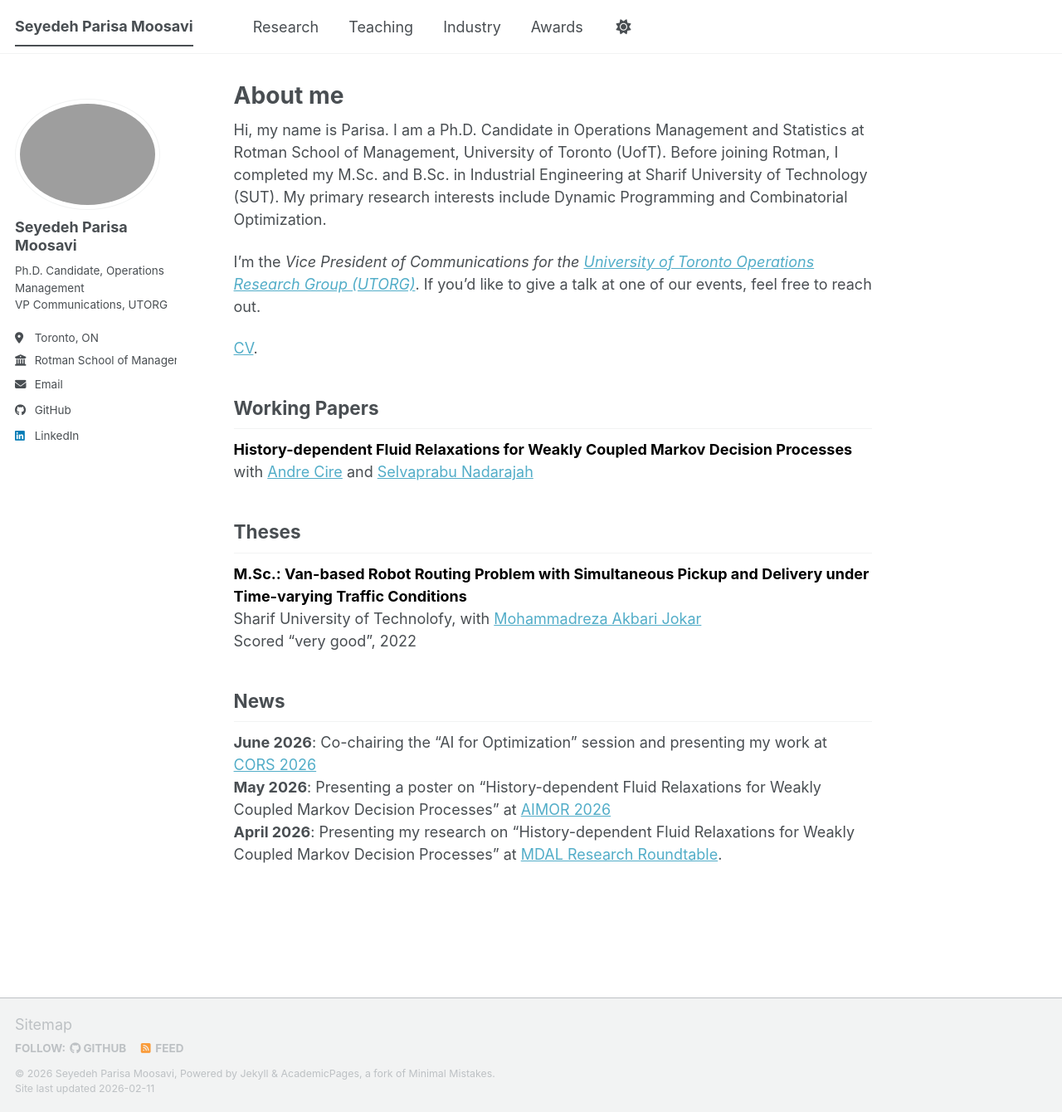
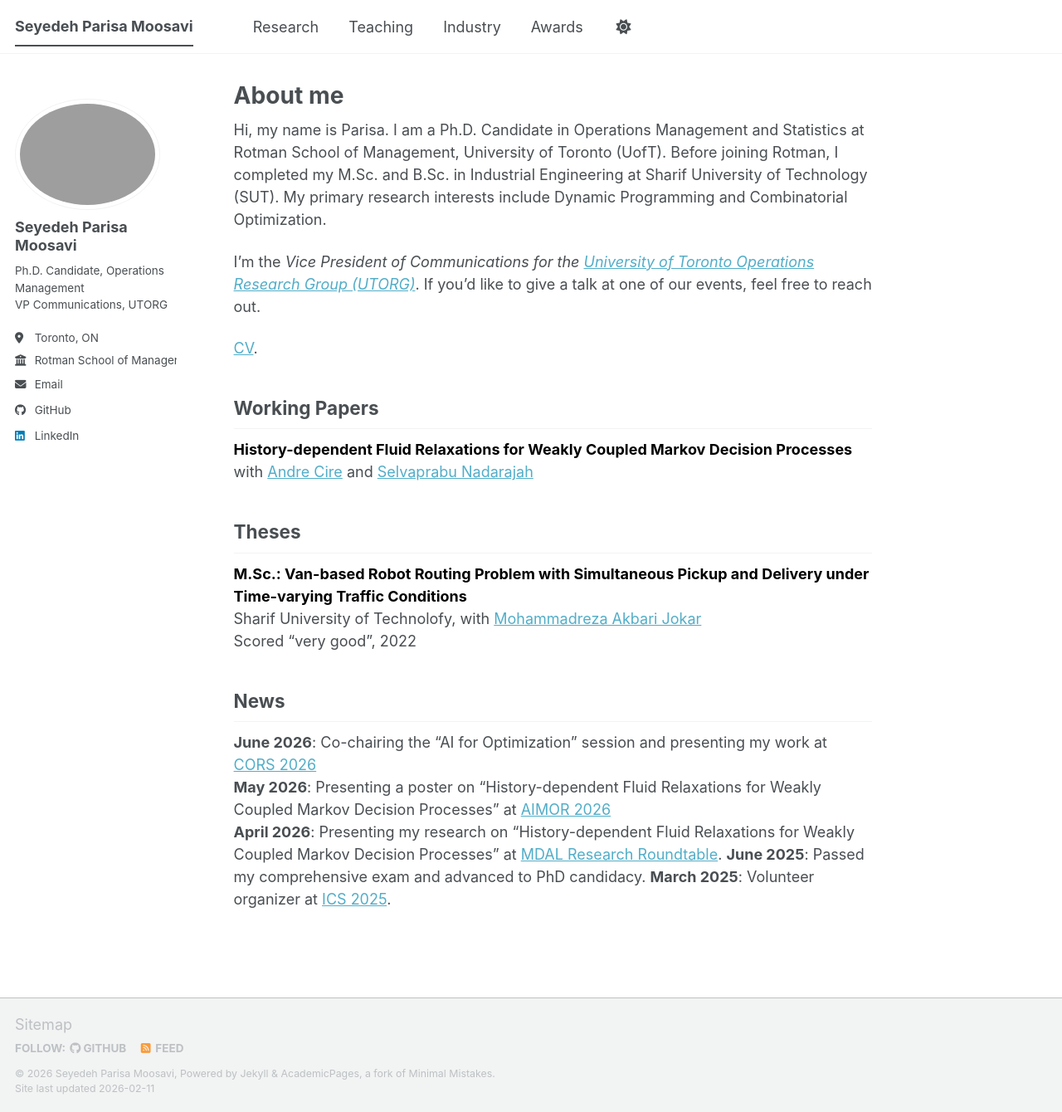
Before and after one commit to parisamsv/parisamsv.github.io, a Jekyll site: the page built from _pages/about.md, in a window 1280 px wide and 1340 px high. Shown: the whole window at 83% size. Built offline with Jekyll 4.4.1, drawn with Linux system fonts in a browser that asks for light colours; a script bundle is joined from its source files by our own code; library files that are not in the unit come from our copies.

Commit message:
Add news updates for June and March 2025

```diff
--- a/_pages/about.md
+++ b/_pages/about.md
@@ -27,3 +27,5 @@ Traffic Conditions**</span> \
 **June 2026**: Co-chairing the  "AI for Optimization" session and presenting my work at [CORS 2026](https://site.pheedloop.com/event/cors2026/home) \
 **May 2026**: Presenting a poster on "History-dependent Fluid Relaxations for Weakly Coupled Markov Decision Processes" at [AIMOR 2026](https://haskayne.ucalgary.ca/aimor) \
 **April 2026**: Presenting my research on "History-dependent Fluid Relaxations for Weakly Coupled Markov Decision Processes" at [MDAL Research Roundtable](https://www.rotman.utoronto.ca/faculty-and-research/education-labs/management-data-and-analytics-lab/).
+**June 2025**: Passed my comprehensive exam and advanced to PhD candidacy.
+**March 2025**: Volunteer organizer at [ICS 2025](https://sites.google.com/view/ics-2025/home?authuser=0).
```
